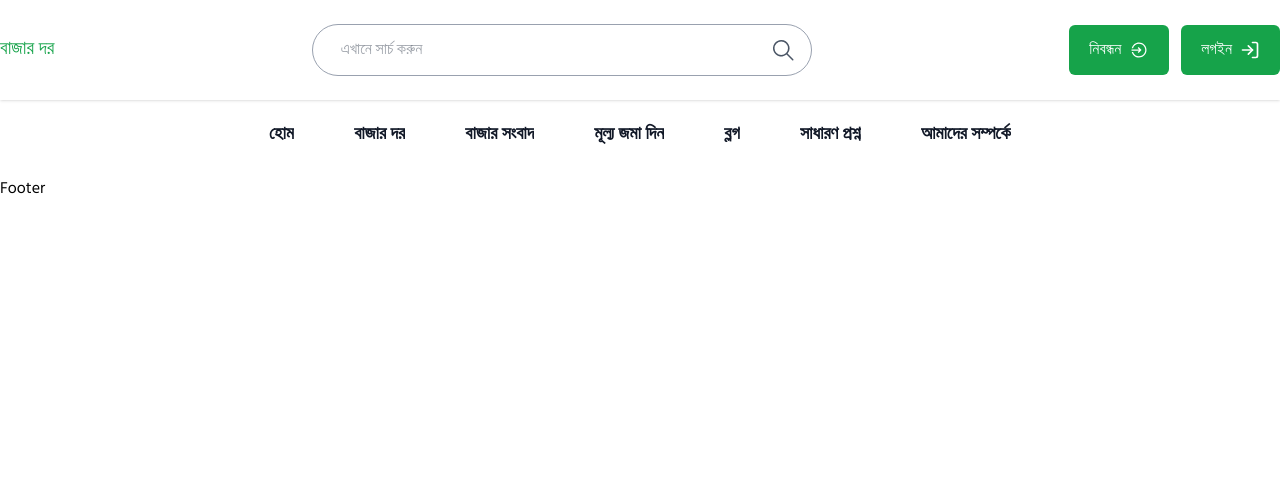
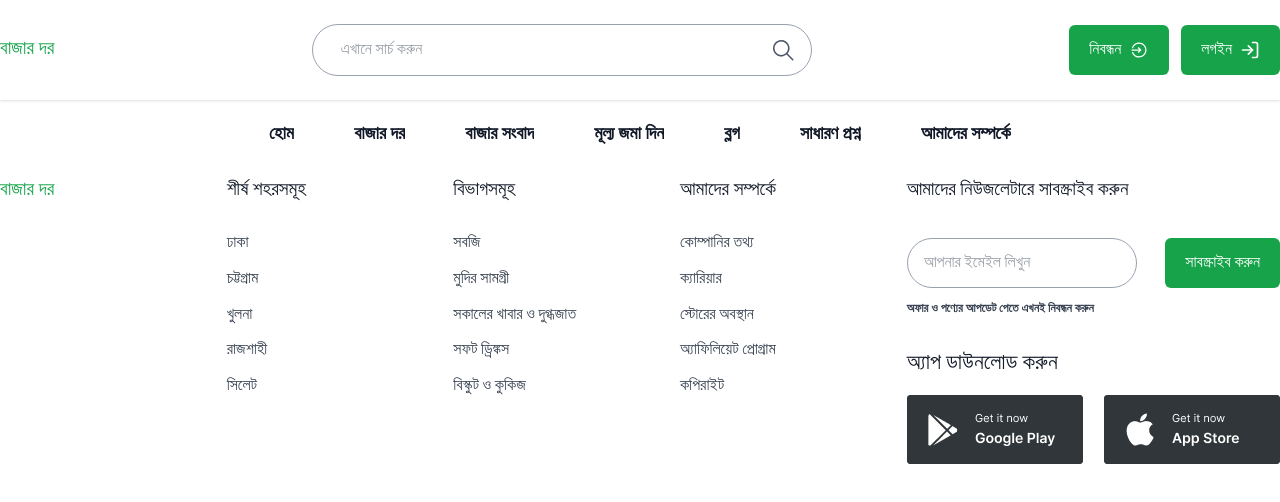
Before and after one commit to basudevkumer/BazarDor-Live, a React (Vite) app: page / in a window 1280 px wide. Shown: the top 502 px of the page. Built offline with nearby package versions, Linux system fonts and the light colour scheme.

Commit message:
feat: added footer part in project

```diff
--- a/src/components/common/Footer.jsx
+++ b/src/components/common/Footer.jsx
@@ -1,9 +1,101 @@
-import React from 'react'
+import React from "react";
+import Container from "./Container";
+import { siteData } from "../../helper/projectArryObj";
+import Button from "../common/Button";
+import allImages from "../../helper/imageProvider";
 
 const Footer = () => {
+  // for images
+
+  const { appImages } = allImages;
+
   return (
-    <div>Footer</div>
-  )
-}
+    <footer>
+      <Container>
+        <div className="grid grid-cols-6 gap-x-[80px]">
+          <div className="">
+            <h6 className="text-success heading-six">বাজার দর</h6>
+          </div>
+          <div className="">
+            <ul className="space-y-[10px]">
+              <li className="heading-six text-primary pb-4">শীর্ষ শহরসমূহ</li>
+              {siteData.topCities.map((items) => {
+                return (
+                  <li key={items.id}>
+                    <a href="#" className="para-normal text-secondary">
+                      {items.name}
+                    </a>
+                  </li>
+                );
+              })}
+            </ul>
+          </div>
+          <div className="">
+            <ul className="space-y-[10px]">
+              <li className="heading-six text-primary pb-4">বিভাগসমূহ</li>
+              {siteData.categories.map((items) => {
+                return (
+                  <li key={items.id}>
+                    <a href="#" className="para-normal text-secondary">
+                      {items.name}
+                    </a>
+                  </li>
+                );
+              })}
+            </ul>
+          </div>
+          <div className="">
+            <ul className="space-y-[10px]">
+              <li className="heading-six text-primary pb-4">আমাদের সম্পর্কে</li>
+              {siteData.aboutUs.map((items) => {
+                return (
+                  <li key={items.id}>
+                    <a href="#" className="para-normal text-secondary">
+                      {items.name}
+                    </a>
+                  </li>
+                );
+              })}
+            </ul>
+          </div>
+          <div className="col-span-2    ">
+            <h3 className="heading-six text-primary pb-[34px]">
+              আমাদের নিউজলেটারে সাবস্ক্রাইব করুন
+            </h3>
+            <div>
+              <div className="flex justify-between">
+                <input
+                  type="email"
+                  placeholder="আপনার ইমেইল লিখুন"
+                  className="border px-4 w-[230px] border border-gray-400 rounded-[40px] para-normal text-secondary"
+                />
+                <Button
+                  children={"সাবস্ক্রাইব করুন"}
+                  iconClassName={"hidden"}
+                />
+              </div>
+              <p className="text-secondary font-semibold text-[12px] mt-3">
+                অফার ও পণ্যের আপডেট পেতে এখনই নিবন্ধন করুন
+              </p>
+            </div>
 
-export default Footer
+            <div className="mt-7">
+              <h4 className="mb-4 heading-five text-primary">অ্যাপ ডাউনলোড করুন</h4>
+              <figure className="flex  justify-between ">
+                {appImages.map((items) => {
+                  return (
+                    <a href="#" key={items.id}>
+                      <img src={items.img} alt={items.img} />
+                    </a>
+                  );
+                })}
+              </figure>
+            </div>
+          </div>
+        </div>
+      </Container>
+    </footer>
+  );
+};
+
+export default Footer;
--- /dev/null
+++ b/src/helper/imageProvider.jsx
@@ -0,0 +1,11 @@
+import PlaySotre from "../assets/images/playstore.png";
+import Apple from "../assets/images/apple.png";
+
+const allImages = {
+  appImages: [
+    { id: 1, img: PlaySotre },
+    { id: 2, img: Apple },
+  ],
+};
+
+export default allImages;
--- a/src/helper/projectArryObj.jsx
+++ b/src/helper/projectArryObj.jsx
@@ -8,4 +8,30 @@ const navItems = [
   { id: 7, name: "আমাদের সম্পর্কে", path: "/about" },
 ];
 
-export { navItems };
+const siteData = {
+  topCities: [
+    { id: 1, name: "ঢাকা", path: "/cities/dhaka" },
+    { id: 2, name: "চট্টগ্রাম", path: "/cities/chattogram" },
+    { id: 3, name: "খুলনা", path: "/cities/khulna" },
+    { id: 4, name: "রাজশাহী", path: "/cities/rajshahi" },
+    { id: 5, name: "সিলেট", path: "/cities/sylhet" }
+  ],
+
+  categories: [
+    { id: 1, name: "সবজি", path: "/categories/vegetables" },
+    { id: 2, name: "মুদির সামগ্রী", path: "/categories/grocery-staples" },
+    { id: 3, name: "সকালের খাবার ও দুগ্ধজাত", path: "/categories/breakfast-dairy" },
+    { id: 4, name: "সফট ড্রিঙ্কস", path: "/categories/soft-drinks" },
+    { id: 5, name: "বিস্কুট ও কুকিজ", path: "/categories/biscuits-cookies" }
+  ],
+
+  aboutUs: [
+    { id: 1, name: "কোম্পানির তথ্য", path: "/about/company-information" },
+    { id: 2, name: "ক্যারিয়ার", path: "/about/careers" },
+    { id: 3, name: "স্টোরের অবস্থান", path: "/about/store-location" },
+    { id: 4, name: "অ্যাফিলিয়েট প্রোগ্রাম", path: "/about/affiliate-program" },
+    { id: 5, name: "কপিরাইট", path: "/about/copyright" }
+  ]
+};
+
+export { navItems,siteData };
```
Also changed, not shown: src/assets/images/apple.png (added), src/assets/images/playstore.png (added).
